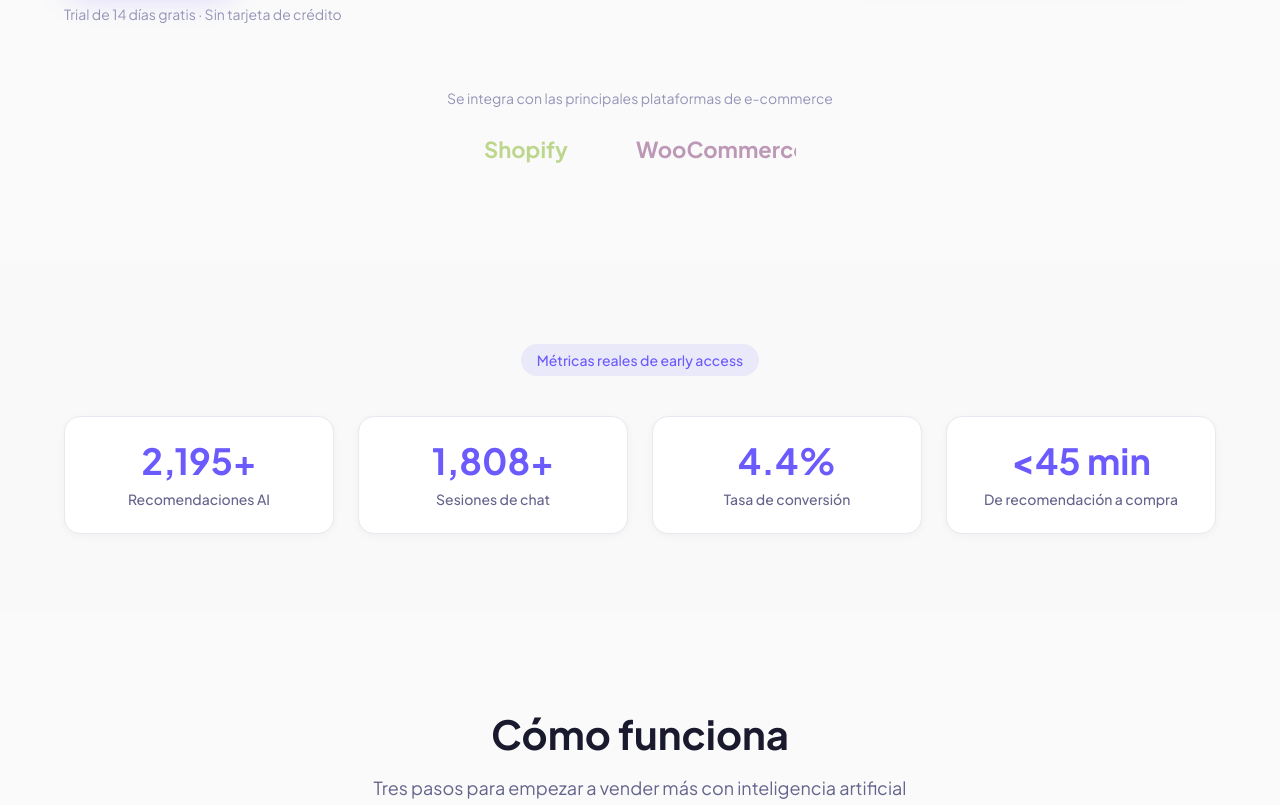
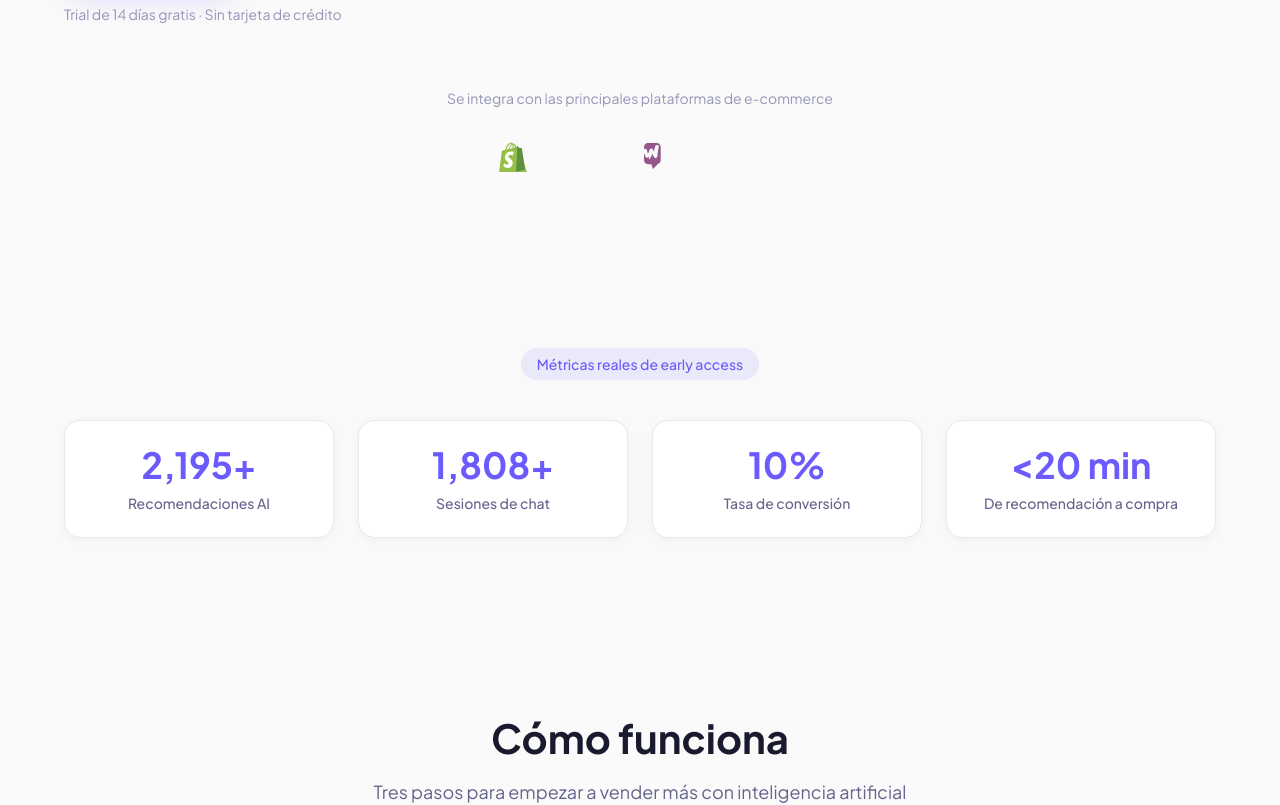
Before and after one commit to ortizssh/kova-landing, a Next.js app: page / in a window 1280 px wide. Shown: the part 800-1605 px from the top of the page. Built offline with nearby package versions, Linux system fonts and the light colour scheme.

Commit message:
feat: update metrics to 10% conversion rate and <20min recommendation-to-purchase

```diff
--- a/src/components/Hero.tsx
+++ b/src/components/Hero.tsx
@@ -271,36 +271,24 @@ export default function Hero() {
 
         {/* Platform badges */}
         <AnimatedSection delay={0.4} className="mt-16 text-center">
-          <p className="text-sm text-text-muted mb-6">
+          <p className="text-sm text-text-muted mb-8">
             Se integra con las principales plataformas de e-commerce
           </p>
-          <div className="flex items-center justify-center gap-8 opacity-60">
-            {/* Shopify logo */}
-            <svg width="120" height="36" viewBox="0 0 120 36" fill="none">
-              <text
-                x="0"
-                y="26"
-                fontFamily="Plus Jakarta Sans, sans-serif"
-                fontWeight="700"
-                fontSize="22"
-                fill="#95BF47"
-              >
-                Shopify
-              </text>
-            </svg>
-            {/* WooCommerce logo */}
-            <svg width="160" height="36" viewBox="0 0 160 36" fill="none">
-              <text
-                x="0"
-                y="26"
-                fontFamily="Plus Jakarta Sans, sans-serif"
-                fontWeight="700"
-                fontSize="22"
-                fill="#96588A"
-              >
-                WooCommerce
-              </text>
-            </svg>
+          <div className="flex items-center justify-center gap-12 flex-wrap">
+            {/* Shopify logo SVG */}
+            <div className="flex items-center justify-center">
+              <svg width="100" height="32" viewBox="0 0 446 128" fill="none">
+                <path fill="#95BF47" d="M115.6 30.3c-.1-.8-.7-1.2-1.2-1.2s-10.4-.8-10.4-.8-6.9-6.9-7.7-7.6c-.8-.8-2.2-.5-2.8-.3-.1 0-1.5.5-3.9 1.2-2.3-6.7-6.4-12.8-13.6-12.8h-.6C73.6 6.3 71.1 4 69 4c-16.8.2-24.8 21-27.3 31.7-6.5 2-11.1 3.4-11.7 3.6-3.6 1.1-3.7 1.2-4.2 4.6C25.5 46.2 14 137.5 14 137.5l85.4 14.8 40.3-10s-24-81.7-24.1-82zM85.1 25.3c-1.9.6-4 1.2-6.4 2V25c0-4.4-.6-8-1.6-10.9 4 .5 6.7 5.1 8 11.2zM72.4 14.9c1.1 3 1.8 7.1 1.8 12.7v1c-4.2 1.3-8.7 2.7-13.2 4.1 2.5-9.8 7.3-14.6 11.4-17.8zM68.7 9.2c.7 0 1.5.3 2.2.8-5.4 2.5-11.1 8.9-13.6 21.6l-10.5 3.2C49.7 25 56.1 9.4 68.7 9.2z"/>
+                <path fill="#5E8E3E" d="M114.4 29.1c-.5 0-10.4-.8-10.4-.8s-6.9-6.9-7.7-7.6c-.3-.3-.6-.4-1-.4l-5.6 114.2 40.3-10S115.6 30.3 115.6 30.3c-.1-.8-.7-1.2-1.2-1.2z"/>
+                <path fill="#fff" d="M79.5 45.8l-4.4 16.3s-5-2.3-10.8-2.3c-8.7 0-9.2 5.5-9.2 6.8 0 7.5 19.5 10.4 19.5 28 0 13.8-8.8 22.8-20.6 22.8-14.2 0-21.5-8.8-21.5-8.8l3.8-12.6s7.5 6.4 13.8 6.4c4.1 0 5.8-3.3 5.8-5.7 0-9.8-16-10.2-16-26.4 0-13.6 9.7-26.7 29.3-26.7 7.6.1 11.3 2.2 11.3 2.2z"/>
+              </svg>
+            </div>
+            {/* WooCommerce logo SVG */}
+            <div className="flex items-center justify-center">
+              <svg width="140" height="32" viewBox="0 0 579 108" fill="none">
+                <path fill="#96588A" d="M52.9 0H16.2C7.3 0 0 7.3 0 16.2v55.7c0 8.9 7.3 16.2 16.2 16.2h14.3l6.4 19.8 19.8-19.8h-3.8c8.9 0 16.2-7.3 16.2-16.2V16.2C69.1 7.3 61.8 0 52.9 0zM19.2 57.3c-1.8 2.6-4.3 3.8-7.3 3.5-3-.3-5.1-1.8-6.4-4.7-3.2-7.2-5.7-14.8-7.5-22.9-.7-3 .2-5.5 2.5-7.3 2.3-1.8 4.8-2.2 7.5-1.2 2.3.9 3.7 2.7 4.2 5.3.9 5.3 2.3 10.3 4 15.2 2.8-5.5 5-11.3 6.6-17.4.8-3 3-4.8 6-5.2 3-.3 5.4.7 7.2 3.1 2.6 3.4 4.5 7.2 5.8 11.4.7-8.5 2.4-16.5 5.1-24 1-2.8 3.2-4.4 6.2-4.8 2.8-.3 5.3.6 7.2 2.9 1.2 1.5 1.5 3.2 1 5.1-2.3 8.2-3.9 16.6-4.8 25.2-.5 4.6-1 9.2-1.5 13.8-.3 3.2-1.9 5.4-4.8 6.5-2.8 1-5.3.4-7.3-1.9-3.8-4.3-6.6-9.3-8.3-14.8-3.4 6.8-6.3 13.7-9.8 20.6-.5.9-1.2 1.9-2.4 3.2z"/>
+              </svg>
+            </div>
           </div>
         </AnimatedSection>
       </div>
--- a/src/components/Metrics.tsx
+++ b/src/components/Metrics.tsx
@@ -44,8 +44,8 @@ function Counter({
 const metrics = [
   { value: 2195, suffix: "+", label: "Recomendaciones AI" },
   { value: 1808, suffix: "+", label: "Sesiones de chat" },
-  { value: 4.4, suffix: "%", label: "Tasa de conversión", isDecimal: true },
-  { prefix: "<", value: 45, suffix: " min", label: "De recomendación a compra" },
+  { value: 10, suffix: "%", label: "Tasa de conversión", isDecimal: true },
+  { prefix: "<", value: 20, suffix: " min", label: "De recomendación a compra" },
 ];
 
 export default function Metrics() {
--- a/src/components/VoiceCalling.tsx
+++ b/src/components/VoiceCalling.tsx
@@ -150,30 +150,8 @@ export default function VoiceCalling() {
                   )}
                 </div>
 
-                {/* Context badge — the differentiator */}
-                <div className="mx-5 mb-4 bg-white/10 backdrop-blur-md rounded-2xl p-4 border border-white/5">
-                  <div className="flex items-center gap-1.5 mb-2.5">
-                    <MessageSquare className="w-3.5 h-3.5 text-primary-light" />
-                    <span className="text-[11px] font-semibold text-white/90">Contexto del chat anterior</span>
-                  </div>
-                  <div className="flex flex-col gap-2">
-                    <div className="flex items-center gap-2.5">
-                      <div className="w-9 h-9 rounded-lg bg-white/10 flex items-center justify-center text-sm shrink-0">🧴</div>
-                      <div>
-                        <p className="text-[11px] font-medium text-white/80">Crema Hidratante Suave</p>
-                        <p className="text-[11px] text-primary-light font-semibold">$24.990</p>
-                      </div>
-                    </div>
-                    <div className="flex flex-col gap-0.5 pl-1">
-                      <span className="text-[10px] text-white/40">• Preguntó por ingredientes</span>
-                      <span className="text-[10px] text-white/40">• Interesada en envío gratis</span>
-                      <span className="text-[10px] text-white/40">• Producto en carrito</span>
-                    </div>
-                  </div>
-                </div>
-
                 {/* Call action buttons (iOS style) */}
-                <div className="px-8 pt-2 pb-8">
+                <div className="px-8 pt-4 pb-8">
                   <div className="grid grid-cols-3 gap-y-5 place-items-center">
                     <div className="flex flex-col items-center gap-1">
                       <div className="w-12 h-12 rounded-full bg-white/10 flex items-center justify-center">
```
